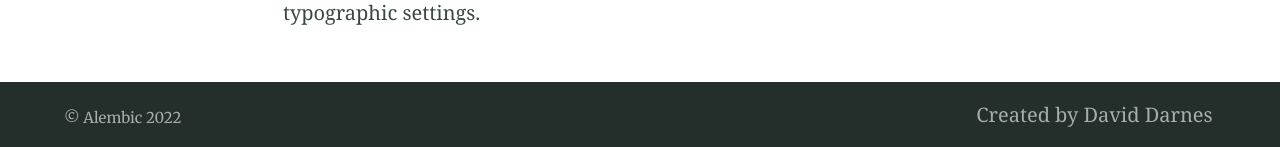
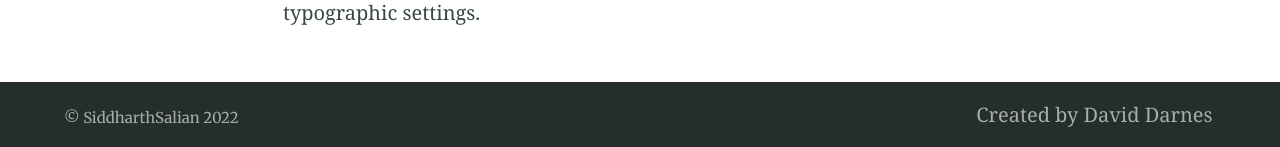
Before and after one commit to SiddharthSalian/saliansiddharth, a Jekyll site: the page built from index.md, in a window 1280 px wide and 900 px high, scrolled down 4872 px. Shown: the part 750-897 px from the top of the window. Built offline with Jekyll 4.4.1, drawn with Linux system fonts in a browser that asks for light colours; part of the change alters nothing that is shown.

Commit message:
Update _config.yml

```diff
--- a/_config.yml
+++ b/_config.yml
@@ -35,19 +35,19 @@ plugins:
 - jemoji
 
 # 3. Gem settings
-paginate: 2 # jekyll-paginate > items per page
+paginate: 5 # jekyll-paginate > items per page
 paginate_path: blog/page:num # jekyll-paginate > blog page
 jekyll-mentions: https://twitter.com # jekyll-mentions > service used when @replying
 twitter:
-  username: DavidDarnes # jekyll-seo-tag > Owners twitter username
-author: DavidDarnes # jekyll-seo-tag > default author
+  username: SalianSiddharth # jekyll-seo-tag > Owners twitter username
+author: SiddharthSalian # jekyll-seo-tag > default author
 social: # jekyll-seo-tag > social overrides
-  name: David Darnes # jekyll-seo-tag > real name
+  name: Siddharth Salian # jekyll-seo-tag > real name
   links:  # jekyll-seo-tag > social aliases (sameAs)
-    - https://twitter.com/DavidDarnes
-    - https://www.facebook.com/daviddarnes
-    - https://www.linkedin.com/in/daviddarnes
-    - https://github.com/daviddarnes
+    - https://twitter.com/SalianSiddharth
+#     - https://www.facebook.com/daviddarnes
+#     - https://www.linkedin.com/in/daviddarnes
+#     - https://github.com/daviddarnes
 # markdown: CommonMark # Markdown parse settings, CommonMark performs slightly better an others in build time
 # commonmark:
   # options: ["SMART", "FOOTNOTES"]
@@ -58,7 +58,7 @@ sass:
   style: compressed # Style compression
 permalink: pretty  # Permalink style (/YYYY/MM/DD/page-name/)
 excerpt_separator: <!-- more --> # Marks end of excerpt in posts
-timezone: Europe/London # Timezone for blog posts and alike
+timezone: Asia/Kolkata # Timezone for blog posts and alike
 
 # 5. Collections
 collections:
@@ -67,7 +67,7 @@ collections:
     output: true
     description: "My thoughts and ideas" # The post list page content
     feature_text: |
-      Welcome to the blog
+      Welcome to the Madness
     feature_image: "https://picsum.photos/2560/600?image=866"
 
 # 6. Jekyll collections settings
@@ -93,13 +93,13 @@ defaults:
 # 7. Site settings
 encoding: utf-8 # Make sure the encoding is right
 lang: en-GB # Set the site language
-title: "Alembic" # Site name or title, also used in jekyll-seo-tag
+title: "SiddharthSalian" # Site name or title, also used in jekyll-seo-tag
 logo: "/assets/logos/logo.svg" # Site logo, also used in jekyll-seo-tag
-description: "Alembic is a starting point for Jekyll projects. Rather than starting from scratch, this boilerplate is designed to get the ball rolling immediately" # Site description and default description, also used in jekyll-seo-tag
-url: "https://alembic.darn.es" # Site url, also used in jekyll-seo-tag
+description: "Here I talk about all things Racing!" # Site description and default description, also used in jekyll-seo-tag
+url: "https://siddharthsalian.github.io/saliansiddharth/" # Site url, also used in jekyll-seo-tag
 baseurl: ""
 repo: "https://github.com/daviddarnes/alembic"
-email: "me@daviddarnes.com"
+email: "siddharthsalian1997@gmail.com"
 # disqus: "alembic-1" # Blog post comments, uncomment the option and set the site ID from your Disqus account
 # date_format: "%-d %B %Y" # Blog post date formatting using placeholder formatting
 # google_analytics: ""
```
